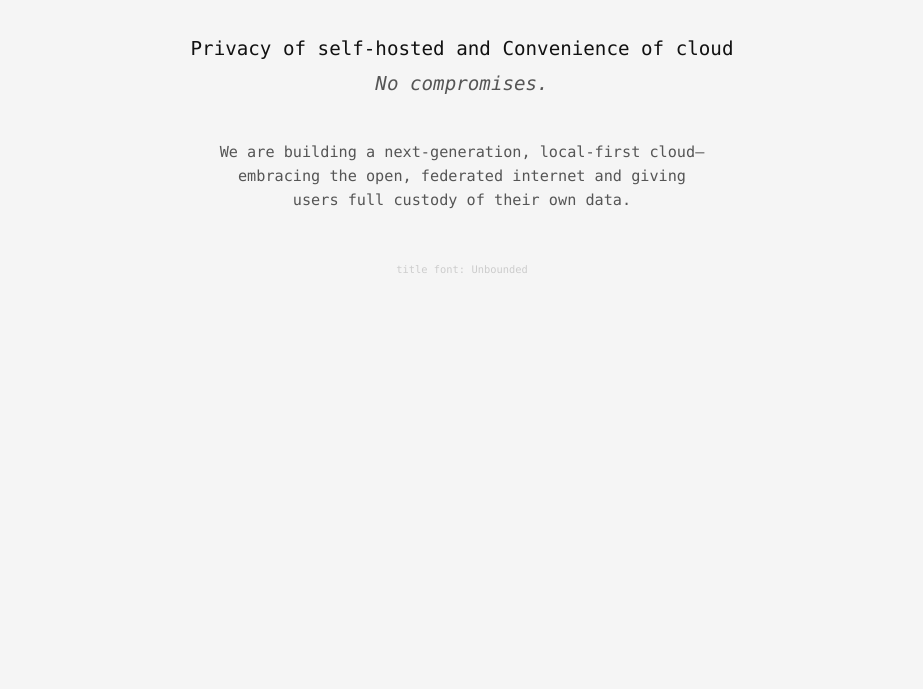
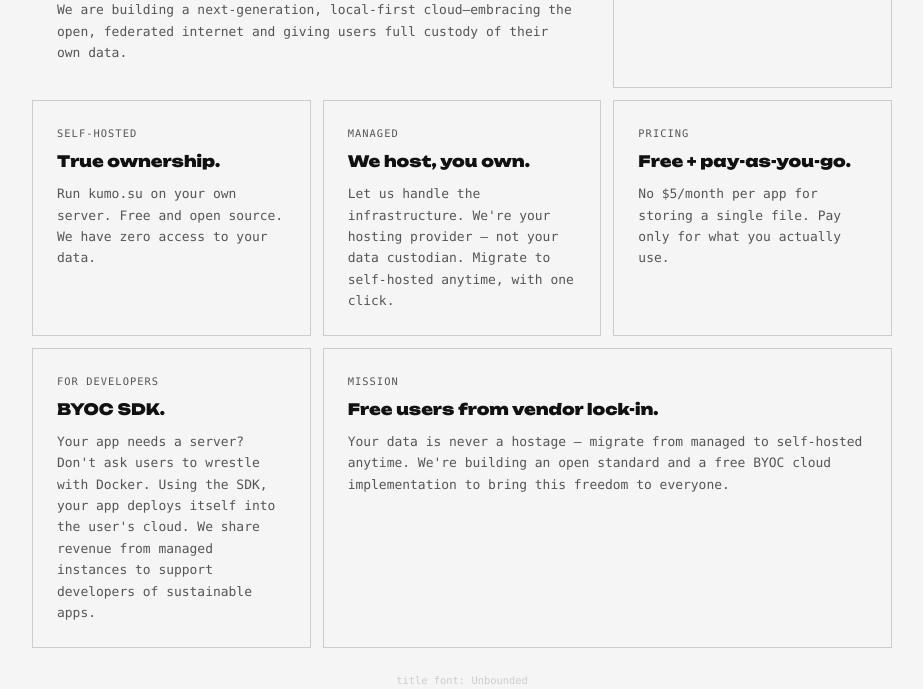
Before and after one commit to kumosu/landing, a plain HTML site: page index.html in a window 1280 px wide. Shown: the part 309-998 px from the top of the page, without its empty margins (178-1101 px from the left). Before the commit the page ends 800 px from the top, so only its background shows below. Drawn offline with Linux system fonts and the light colour scheme.

Commit message:
update landing

```diff
--- a/index.html
+++ b/index.html
@@ -4,6 +4,7 @@
   <meta charset="UTF-8">
   <meta name="viewport" content="width=device-width, initial-scale=1.0">
   <title>KUMO.SU</title>
+  <link rel="icon" type="image/png" href="logo.png">
   <style>
     /* cyrillic-ext */
     @font-face {
@@ -77,9 +78,8 @@
       display: flex;
       flex-direction: column;
       align-items: center;
-      justify-content: center;
       min-height: 100vh;
-      padding: 2rem 1.5rem;
+      padding: 4rem 1.5rem;
       text-align: center;
       line-height: 1.6;
     }
@@ -169,7 +169,8 @@
     .font-credit {
       font-size: 0.65rem;
       color: var(--border);
-      margin-top: 0.5rem;
+      margin-top: 1.5rem;
+      margin-bottom: 2rem;
     }
 
     .font-credit a {
@@ -181,79 +182,106 @@
       color: var(--muted);
     }
 
-    [data-lang] {
-      display: none;
+    .bento {
+      max-width: 860px;
+      width: 100%;
+      display: grid;
+      grid-template-columns: repeat(3, 1fr);
+      gap: 0.75rem;
+      text-align: left;
     }
 
-    [data-lang].visible {
-      display: contents;
+    .bento-card {
+      border: 1px solid var(--border);
+      padding: 1.5rem;
+      display: flex;
+      flex-direction: column;
+      gap: 0.3rem;
+    }
+
+    .bento-card.span-2 {
+      grid-column: span 2;
+    }
+
+    .bento-card .eyebrow {
+      font-size: 0.65rem;
+      color: var(--muted);
+      text-transform: uppercase;
+      letter-spacing: 0.1em;
+      margin-bottom: 0.15rem;
+    }
+
+    .bento-card .card-title {
+      font-family: 'Unbounded', sans-serif;
+      font-size: clamp(0.88rem, 2vw, 0.98rem);
+      color: var(--fg);
+    }
+
+    .bento-card .card-body {
+      font-size: clamp(0.74rem, 1.8vw, 0.81rem);
+      color: var(--muted);
+      line-height: 1.65;
+      margin-top: 0.25rem;
+    }
+
+    @media (max-width: 640px) {
+      .bento {
+        grid-template-columns: 1fr;
+      }
+      .bento-card.span-2 {
+        grid-column: span 1;
+      }
     }
   </style>
 </head>
 <body>
-  <main>
-    <div class="logo">KUMO.SU</div>
-
-    <div class="tagline">
-      <span data-lang="en" class="visible">
+  <section class="bento">
+    <div class="bento-card span-2" style="border-color: transparent;">
+      <div class="logo">KUMO.SU</div>
+      <div class="tagline" style="margin-top: 1rem;">
         Privacy of self-hosted and Convenience of cloud
         <span class="break">No compromises.</span>
-      </span>
-      <span data-lang="ru">
-        Приватность self-hosted и удобство облака
-        <span class="break">Без компромиссов.</span>
-      </span>
+      </div>
+      <div class="card-body" style="margin-top: 0.5rem;">
+        We are building a next-generation, local-first cloud&mdash;embracing the open, federated internet and giving users full custody of their own data.
+      </div>
+    </div>
+    <div class="bento-card">
+      <div class="eyebrow">For users</div>
+      <div class="card-title">Zero setup.</div>
+      <div class="card-body">Log in to the app. The app handles the rest — no servers to configure, no IP addresses to type in.</div>
     </div>
 
-    <p class="description">
-      <span data-lang="en" class="visible">
-        We are building a next-generation, local-first cloud&mdash;embracing the open, federated internet and giving users full custody of their own data.
-      </span>
-      <span data-lang="ru">
-        Мы создаём облако нового поколения с подходом local-first&thinsp;&mdash;&thinsp;поддерживая открытый федеративный интернет и оставляя данные под полным контролем пользователя.
-      </span>
-    </p>
-
-    <!--<div class="contact">
-      <span data-lang="en" class="visible">
-        Interested in participating?<br>
-        Send an email to <a href="mailto:alex@hsslb.ch">alex@hsslb.ch</a>
-        or reach out via Telegram <a href="https://t.me/hsslbch" target="_blank" rel="noopener">@hsslbch</a>
-      </span>
-      <span data-lang="ru">
-        Хотите принять участие?<br>
-        Напишите на <a href="mailto:alex@hsslb.ch">alex@hsslb.ch</a>
-        или в Telegram <a href="https://t.me/hsslbch" target="_blank" rel="noopener">@hsslbch</a>
-      </span>
+    <div class="bento-card">
+      <div class="eyebrow">Self-hosted</div>
+      <div class="card-title">True ownership.</div>
+      <div class="card-body">Run kumo.su on your own server. Free and open source. We have zero access to your data.</div>
+    </div>
+    <div class="bento-card">
+      <div class="eyebrow">Managed</div>
+      <div class="card-title">We host, you own.</div>
+      <div class="card-body">Let us handle the infrastructure. We're your hosting provider — not your data custodian. Migrate to self-hosted anytime, with one click.</div>
+    </div>
+    <div class="bento-card">
+      <div class="eyebrow">Pricing</div>
+      <div class="card-title">Free + pay-as-you-go.</div>
+      <div class="card-body">No $5/month per app for storing a single file. Pay only for what you actually use.</div>
     </div>
 
-    <div class="lang-switcher">
-      <button id="btn-en" class="active" onclick="setLang('en')">EN</button>
-      <span>/</span>
-      <button id="btn-ru" onclick="setLang('ru')">RU</button>
-    </div>-->
+    <div class="bento-card">
+      <div class="eyebrow">For developers</div>
+      <div class="card-title">BYOC SDK.</div>
+      <div class="card-body">Your app needs a server? Don't ask users to wrestle with Docker. Using the SDK, your app deploys itself into the user's cloud. We share revenue from managed instances to support developers of sustainable apps.</div>
+    </div>
+    <div class="bento-card span-2">
+      <div class="eyebrow">Mission</div>
+      <div class="card-title">Free users from vendor lock-in.</div>
+      <div class="card-body">Your data is never a hostage — migrate from managed to self-hosted anytime. We're building an open standard and a free BYOC cloud implementation to bring this freedom to everyone.</div>
+    </div>
+  </section>
 
-    <div class="font-credit">
-      title font: <a href="https://unbounded.polkadot.network/" target="_blank" rel="noopener">Unbounded</a>
-    </div>
-  </main>
-
-  <script>
-    function setLang(lang) {
-      document.querySelectorAll('[data-lang]').forEach(el => {
-        el.classList.toggle('visible', el.dataset.lang === lang);
-      });
-      document.getElementById('btn-en').classList.toggle('active', lang === 'en');
-      document.getElementById('btn-ru').classList.toggle('active', lang === 'ru');
-      document.documentElement.lang = lang;
-      try { localStorage.setItem('lang', lang); } catch (_) {}
-    }
-
-    (function () {
-      const saved = (() => { try { return localStorage.getItem('lang'); } catch (_) {} })();
-      const browser = navigator.language && navigator.language.startsWith('ru') ? 'ru' : 'en';
-      setLang(saved || browser);
-    })();
-  </script>
+  <div class="font-credit">
+    title font: <a href="https://unbounded.polkadot.network/" target="_blank" rel="noopener">Unbounded</a>
+  </div>
 </body>
 </html>
```
Also changed, not shown: logo.png (added).
